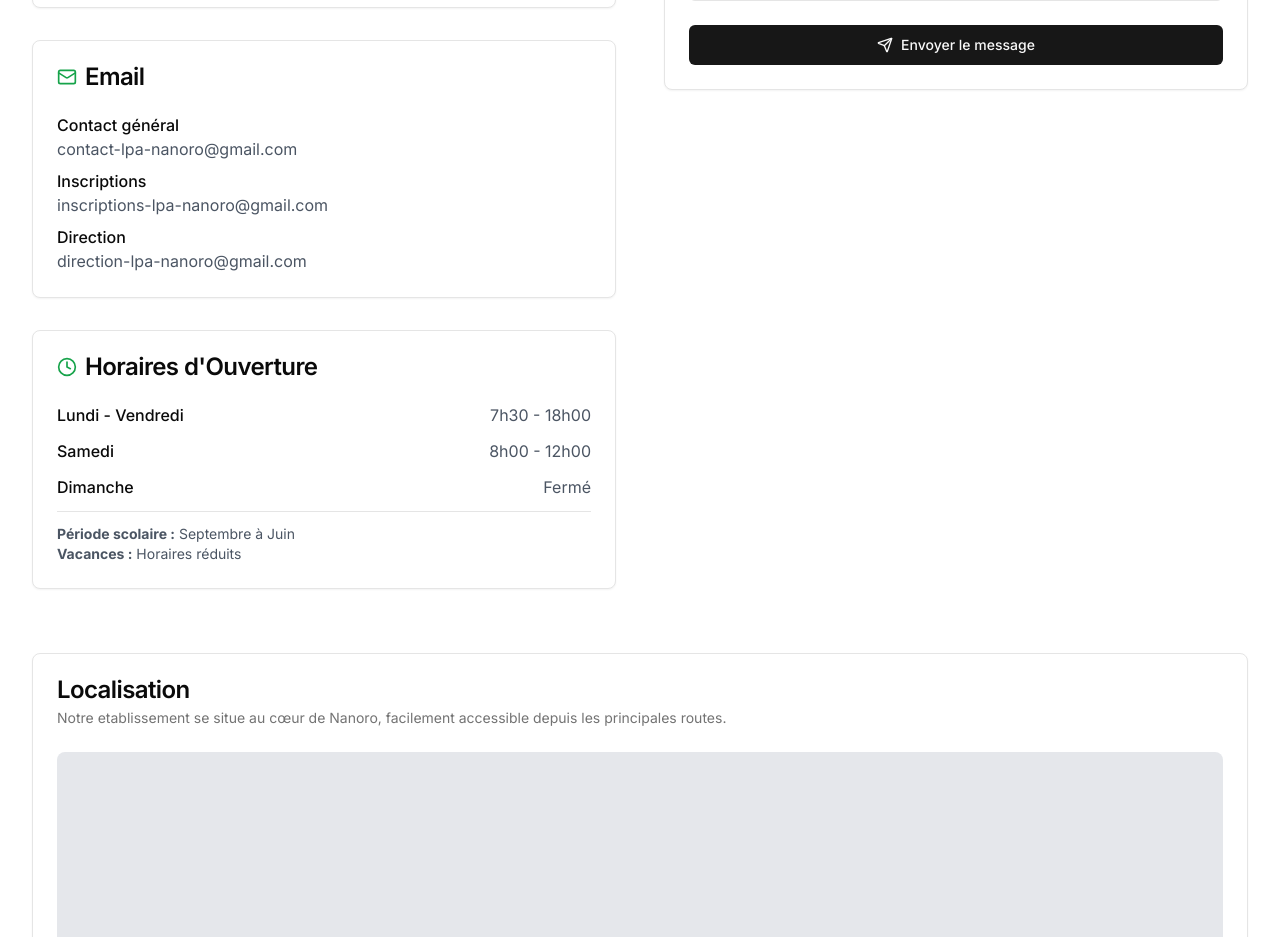
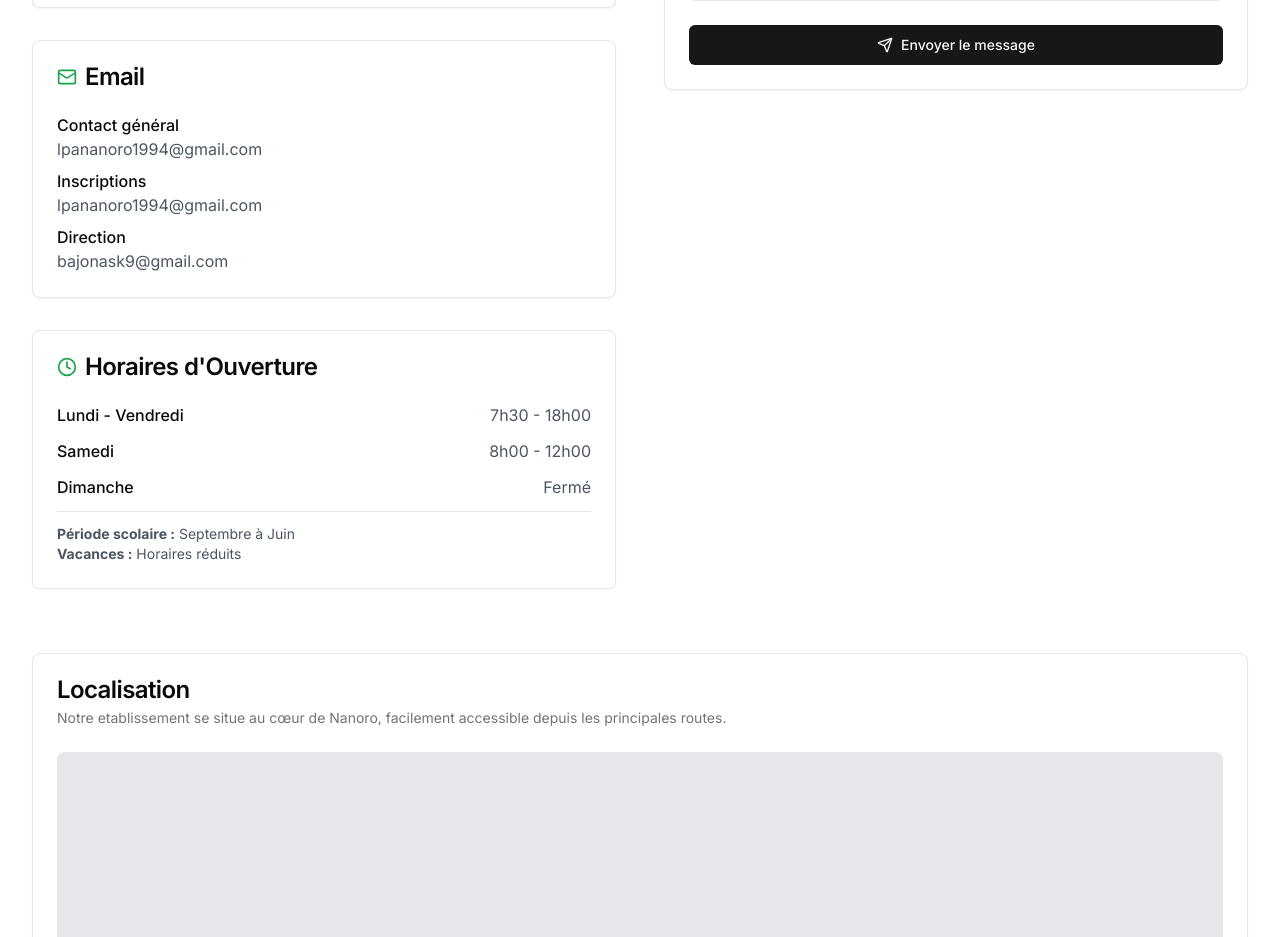
Before and after one commit to ditoma95/prototypelycee, a Next.js app: page /contact in a window 1280 px wide. Shown: the part 880-1817 px from the top of the page. Built offline with nearby package versions, Linux system fonts and the light colour scheme.

Commit message:
Add files via upload

```diff
--- a/app/contact/page.tsx
+++ b/app/contact/page.tsx
@@ -115,15 +115,15 @@ export default function ContactPage() {
                 <div className="space-y-2">
                   <div>
                     <p className="font-medium">Contact général</p>
-                    <p className="text-gray-600">contact-lpa-nanoro@gmail.com</p>
+                    <p className="text-gray-600">lpananoro1994@gmail.com</p>
                   </div>
                   <div>
                     <p className="font-medium">Inscriptions</p>
-                    <p className="text-gray-600">inscriptions-lpa-nanoro@gmail.com</p>
+                    <p className="text-gray-600">lpananoro1994@gmail.com</p>
                   </div>
                   <div>
                     <p className="font-medium">Direction</p>
-                    <p className="text-gray-600">direction-lpa-nanoro@gmail.com</p>
+                    <p className="text-gray-600">bajonask9@gmail.com</p>
                   </div>
                 </div>
               </CardContent>
```
